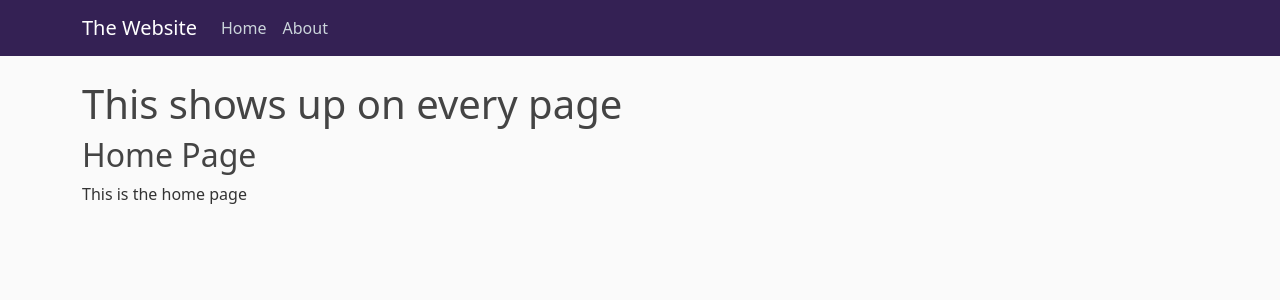
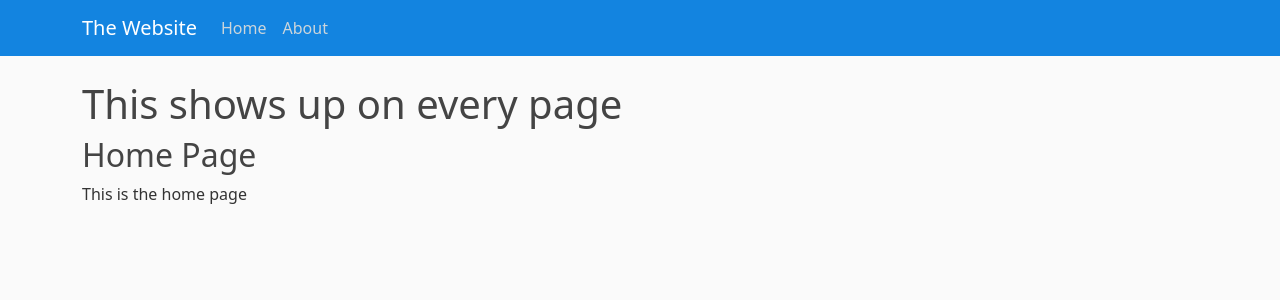
Before and after one commit to conradparkzes/week-3-day-2, a Flask app: page / in a window 1280 px wide. Shown: the top 300 px of the page. Run offline with Flask 3, Linux system fonts and the light colour scheme.

Commit message:
changed background-color in css file for testing pythonanywhere

```diff
--- a/static/main.css
+++ b/static/main.css
@@ -9,7 +9,7 @@ h1, h2, h3, h4, h5, h6 {
 }
 
 .bg-steel {
-  background-color: #342154;
+  background-color: #1384e0;
 }
 
 .site-header .navbar-nav .nav-link {
```
